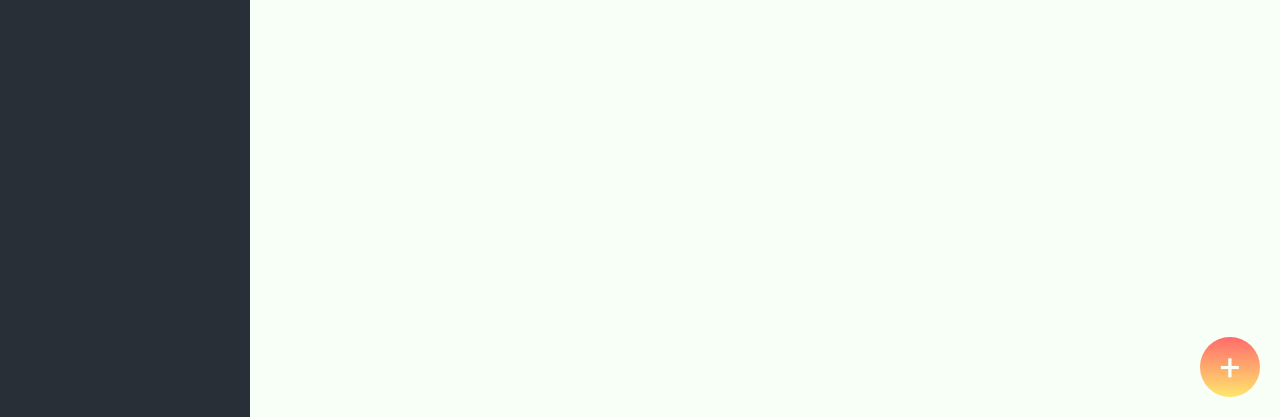
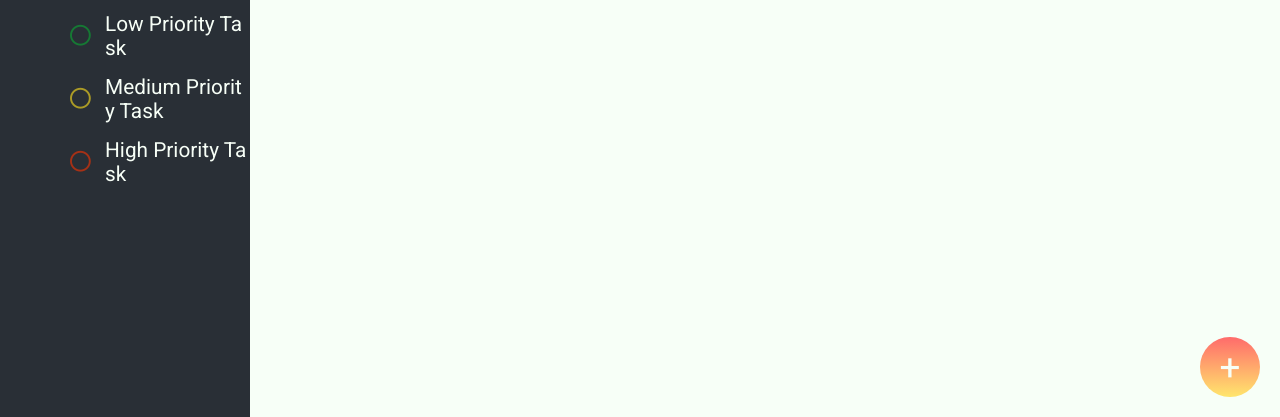
Before and after one commit to Quazf1x/To-Do-List, a plain HTML site: page index.html in a window 1280 px wide. Shown: the part 383-800 px from the top of the page. Drawn offline with Linux system fonts and the light colour scheme.

Commit message:
Ver 0.1.5 started implementing interactions with projects

```diff
--- a/index.html
+++ b/index.html
@@ -51,21 +51,37 @@
    </header>
    <nav>
     <ul id="main-menu">
-      <li>
+      <li class="nav-list-category">
         <img src="../src/img/Home.svg">
         Home
       </li>
-      <li>
+      <li class="nav-list-category">
         <img src="../src/img/Today.svg">
         Today
       </li>
-      <li>
+      <li class="nav-list-category">
         <img src="../src/img/Star.svg">
         Important
       </li>
       <li>
-        <img src="../src/img/moreArrow.svg">
-        <div>Projects</div>
+        <div id="project-category" class="nav-list-category">
+          <img src="../src/img/moreArrow.svg">
+          Projects
+        </div>
+        <ul id="project-submenu">
+          <li class="nav-list-subcategory">
+            <i class="fa-regular fa-circle" style="color: #167934;"></i>
+            Low Priority Task
+          </li>
+          <li class="nav-list-subcategory">
+            <i class="fa-regular fa-circle" style="color: #ab9b26;"></i>
+            Medium Priority Task
+          </li>
+          <li class="nav-list-subcategory">
+            <i class="fa-regular fa-circle" style="color: #a53116;"></i>
+            High Priority Task
+          </li>
+        </ul>
       </li>
     </ul>
   </nav>
@@ -73,18 +89,6 @@
       <main class="main-wrapper">
         <h1 class="page-name">Today</h1>
         <ul>
-          <!-- <li>
-            <div>
-            <i class="fa-regular fa-circle"></i>
-            <span>
-              Make breakfast
-            </span>
-            </div>
-            <div>
-              <img src="../src/img/Edit.svg">
-              <img src="../src/img/Delete.svg">
-            </div>
-          </li> -->
         </ul>
       </main>
     </div>
--- a/styles.css
+++ b/styles.css
@@ -19,6 +19,10 @@
 body {
   background-color: var(--white);
   height: 100svh;
+}
+
+.hidden {
+  display: none;
 }
 
 #page-wrapper {
@@ -84,31 +88,50 @@ nav {
   list-style: none;
 }
 
-#main-menu li {
+.nav-list-category, .nav-list-subcategory {
   align-items: center;
   border-top-left-radius: 30px;
   border-bottom-left-radius: 30px;
   cursor: pointer;
+  word-break: break-all;
   display: flex;
+  transition: all .15s;
+  user-select: none;
+}
+
+.nav-list-category:hover, .nav-list-subcategory:hover {
+  background-color: var(--blue);
+}
+
+.nav-list-category:active, .nav-list-subcategory:active {
+  opacity: .8;
+}
+
+.nav-list-category {
   font-size: 1.5rem;
   height: 55px;
   margin: 15px 0 15px 30px;
-  transition: all .15s;
 }
 
-#main-menu li:hover {
-  background-color: var(--blue);
+.nav-list-subcategory {
+  font-size: 1.3rem;
+  min-height: 45px;
+  height: fit-content;
+  margin: 15px 0 15px 55px;
 }
 
-#main-menu li:active {
-  opacity: .8;
+.nav-list-subcategory i {
+  height: 20px;
+  margin: 0 15px;
+  width: 20px;
 }
 
-#main-menu li img {
+.nav-list-category img {
   height: 30px;
   margin: 0 10px;
   width: 30px;
 }
+
 
 /*Dialog*/
 
```
Also changed, not shown: main.js (+1 -1 lines).
